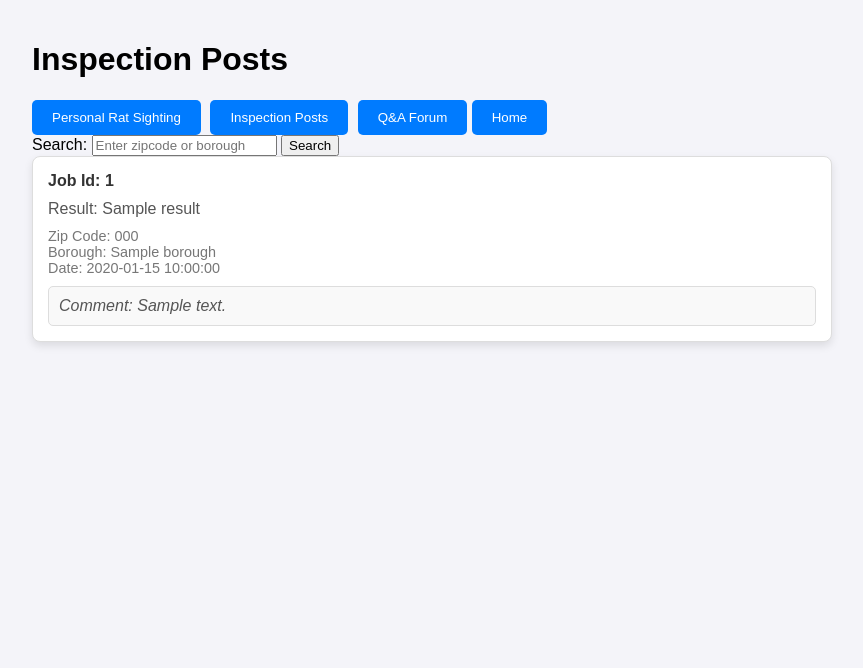
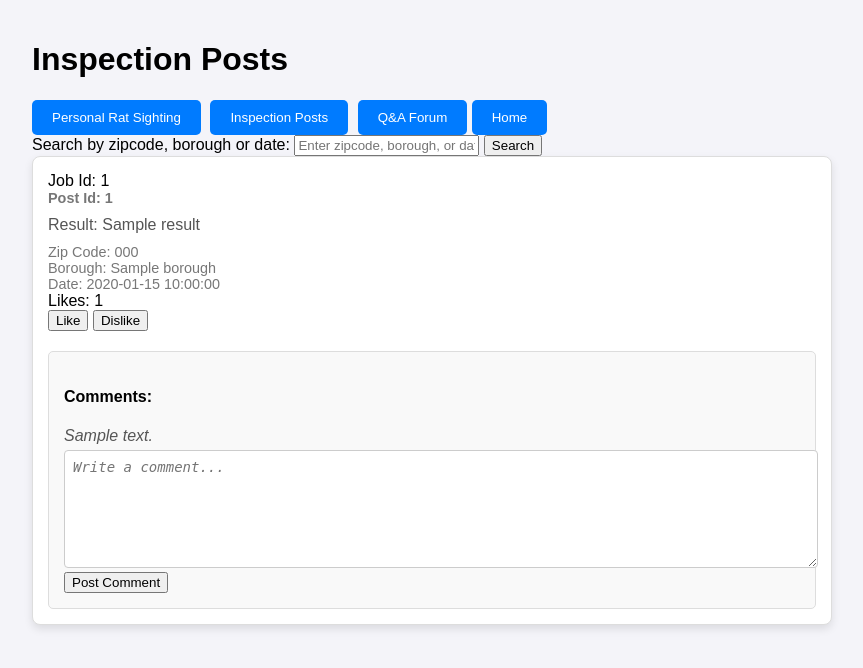
Before and after one commit to hannahyanover/nycrat, a Flask app: template templates/inspection_post.html in a window 1280 px wide. Shown: the top 668 px of the page, without its empty margins (208-1071 px from the left). Run offline with Flask 2, Linux system fonts and the light colour scheme; the template is opened without the code that fills it: most values are stand-ins (such as "Sample title", 1, 10 or a date in 2020); parts of the project's set-up code (start-up, migrations or seed data) failed here and were passed over.

Commit message:
Update inspection_post.html

```diff
--- a/templates/inspection_post.html
+++ b/templates/inspection_post.html
@@ -56,19 +56,39 @@
             color: #777;
         }
 
+        .post-id {
+            font-size: 0.9em;
+            color: #777;
+        }
+
 
         .comment-box {
             background-color: #f9f9f9;
             border: 1px solid #ddd;
-            padding: 10px;
+            padding: 15px;  /* Increase padding for more space inside */
             border-radius: 5px;
-            margin-top: 10px;
+            margin-top: 20px;  /* Increase top margin for better separation from the post */
+            min-height: 120px;  /* Give more space for comments */
+        }
+
+        .comment-box textarea {
+            width: 100%;
+            height: 100px; /* Make the textarea taller */
+            padding: 8px;
+            margin-top: 5px;
+            border-radius: 4px;
+            border: 1px solid #ccc;
+            font-size: 14px;  /* Increase font size for easier reading */
+            font-style: italic;
+            color: #555;
         }
 
         .comment-box .comment-text {
             font-style: italic;
             color: #555;
+            font-size: 16px;
         }
+
 
     </style>
 </head>
@@ -89,33 +109,108 @@
         </button>
 
         <form action="/search_inspection" method="POST">
-            <label for="search">Search:</label>
-            <input type="text" id="search" name="search" placeholder="Enter zipcode or borough" required>
+            <label for="search">Search by zipcode, borough or date:</label>
+            <input type="text" id="search" name="search" placeholder="Enter zipcode, borough, or date" required>
             <button type="submit">Search</button>
         </form>
 
         {% if data %}
             {% for post in data %}
                 <div class="post-box">
-                    <div class="post-id">Job Id: {{ post['job_id'] }}</div>
+                    <div class="job-id">Job Id: {{ post['job_id'] }}</div>
+                    <div class="post-id">Post Id: {{ post['post_id'] }}</div>
                     <div class="post-comment">Result: {{ post['result'] }}</div>
                     <div class="post-zipcode">Zip Code: {{ post['zip_code'] }}</div>
                     <div class="post-borough">Borough: {{ post['borough'] }}</div>
                     <div class="post-date">Date: {{ post['date'] }}</div>
+                    <div class="post-likes">
+                        Likes: <span id="like-count-{{ post['post_id'] }}">{{ post['like_count'] }}</span>
+                    </div>
 
+                    <button class="like-button" data-sighting-id="{{ post['post_id'] }}" onclick="updateLikeCount(this, 'add')">Like</button>
+                    <button class="like-button" data-sighting-id="{{ post['post_id'] }}" onclick="updateLikeCount(this, 'subtract')">Dislike</button>
 
-                    {% if post['comment_text'] %}
-                        <div class="comment-box">
-                            <div class="comment-text">Comment: {{ post['comment_text'] }}</div>
+                    <div class="comment-box" >
+                        <h4>Comments:</h4>
+                        <div id="comment-list-{{ post['post_id'] }}">
+                            {% for comment in post.comments %}
+                                <div class="comment-text">{{ comment.comment_text }}</div>
+                            {% else %}
+                                <p>No comments yet.</p>
+                            {% endfor %}
                         </div>
-                    {% else %}
-                        <p>No comments yet.</p>
-                    {% endif %}
+                        <textarea id="comment-text-{{ post['post_id'] }}" placeholder="Write a comment..."></textarea>
+                        <button data-sighting-id="{{ post['post_id'] }}" onclick="submitComment(this)">Post Comment</button>
+                    </div>
+
                 </div>
             {% endfor %}
         {% else %}
             <p>No inspection posts available.</p>
         {% endif %}
     </div>
+
+<script>
+
+    function updateLikeCount(button, action) {
+        const post_id = button.getAttribute("data-sighting-id");
+        // Prepare data to send
+        let data = { post_id: post_id, action: action };
+
+        // Send an AJAX POST request to the server
+        fetch('/update_like', {
+            method: 'POST',
+            headers: {
+                'Content-Type': 'application/json'
+            },
+            body: JSON.stringify(data)
+        })
+        .then(response => response.json())  // Parse the JSON response
+        .then(data => {
+            // Update the like count on the page dynamically
+            let likeCountElement = document.getElementById('like-count-' + post_id);
+            likeCountElement.textContent = data.new_like_count;  // Set the new like count
+        })
+        .catch(error => console.error('Error:', error));  // Handle any errors
+    }
+
+    function submitComment(buttonElement) {
+        const post_id = buttonElement.getAttribute("data-sighting-id");
+        const commentText = document.getElementById('comment-text-' + post_id).value;
+
+        if (!commentText.trim()) {
+            alert('Please enter a comment.');
+            return;
+        }
+
+        let data = { post_id: post_id, comment_text: commentText };
+
+        fetch('/submit_comment', {
+            method: 'POST',
+            headers: { 'Content-Type': 'application/json' },
+            body: JSON.stringify(data)
+        })
+        .then(response => response.json())
+        .then(data => {
+            if (data.message) {
+                alert(data.message);
+
+
+                const commentList = document.getElementById('comment-list-' + post_id);
+                const newComment = document.createElement('div');
+                newComment.classList.add('comment-text');
+                newComment.textContent = commentText;
+                commentList.appendChild(newComment);
+
+
+                document.getElementById('comment-text-' + post_id).value = '';
+            } else {
+                alert('Error adding comment');
+            }
+        })
+        .catch(error => console.error('Error:', error));
+    }
+
+</script>
 </body>
 </html>
```
